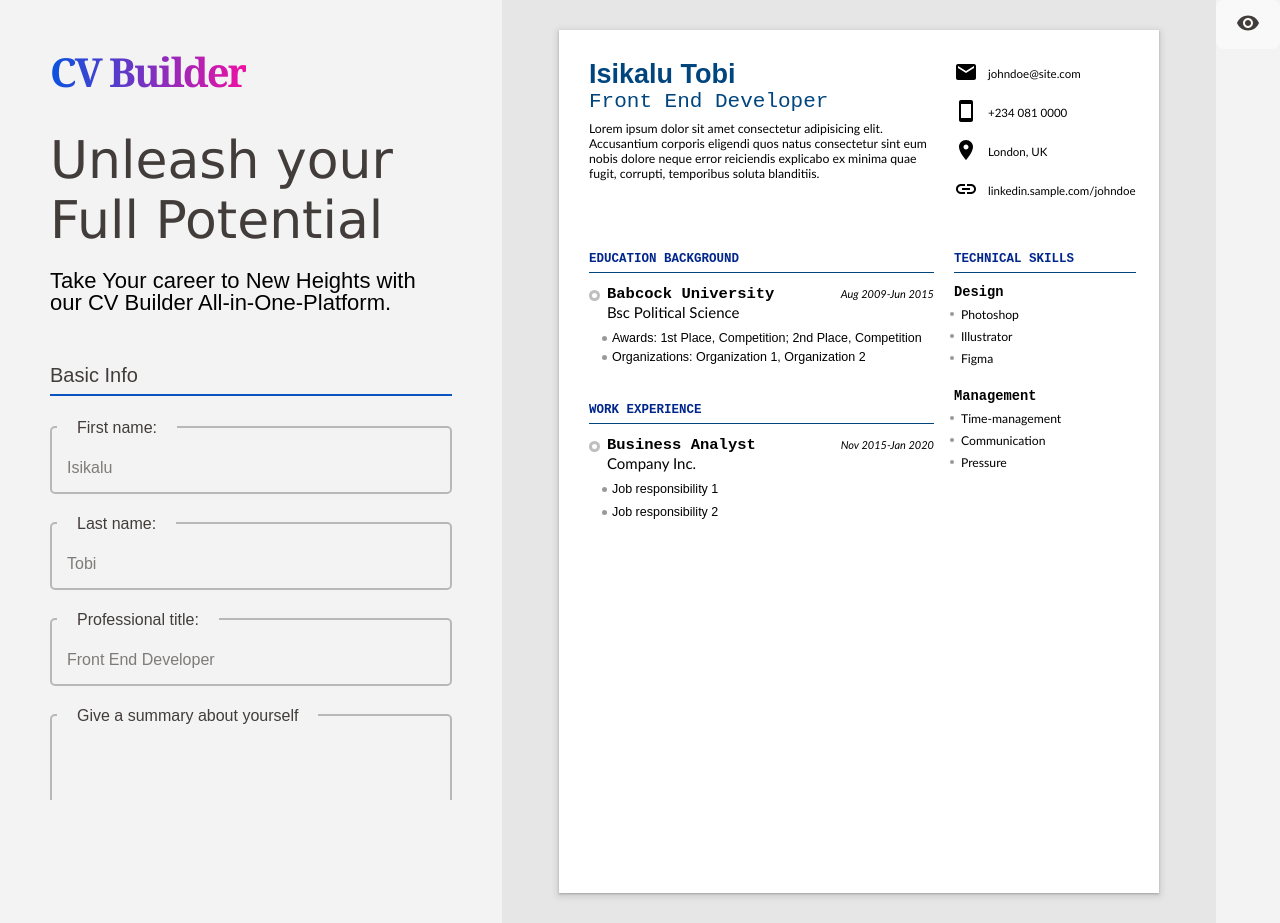
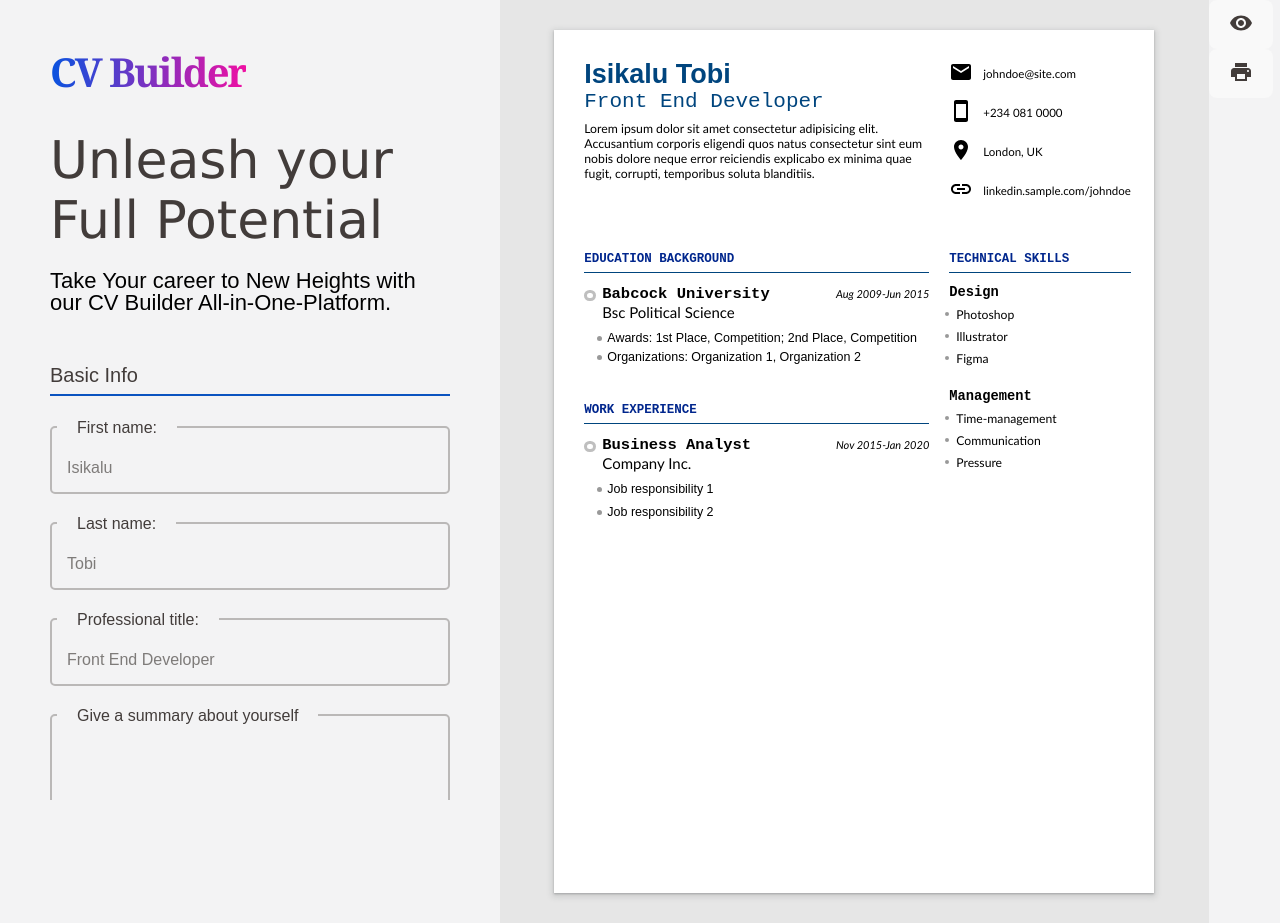
Before and after one commit to ISIKALU01/CV-application, a React (Vite) app: page / in a window 1280 px wide. Built offline with nearby package versions, Linux system fonts and the light colour scheme.

Commit message:
Add Print functionality and button

```diff
--- a/src/App.jsx
+++ b/src/App.jsx
@@ -8,6 +8,7 @@ import Editor from './components/Editors/Editor'
 import Preview from './components/preview/Preview';
 
 import VisibilityIcon from '@mui/icons-material/Visibility';
+import PrintIcon from '@mui/icons-material/Print';
 
 import { v4 as uuidv4 } from 'uuid';
 
@@ -44,6 +45,10 @@ function App() {
 
   const togglePreview = () => {
     setPreviewVisibility((prevState) => !prevState);
+  };
+
+  const printPreview = () => {
+    window.print();
   };
 
 
@@ -170,8 +175,20 @@ function App() {
         >
           <VisibilityIcon />
         </button>
+
+        {previewVisible && (
+          <button
+            type="button"
+            className="btn__print-preview"
+            onClick={printPreview}
+          >
+            <PrintIcon />
+          </button>
+        )}
         </div>
     </div>
+
+
   )
 }
 
```
